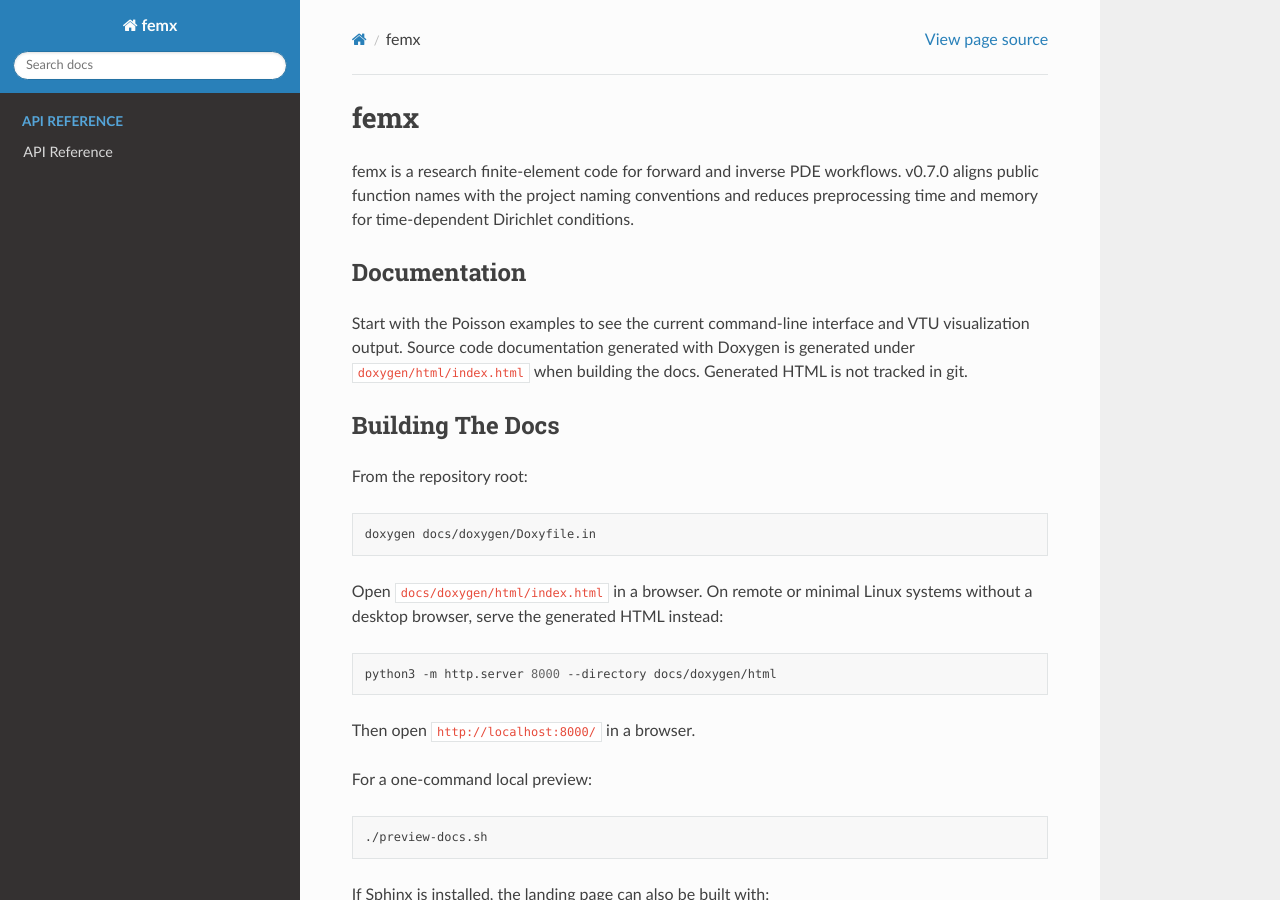
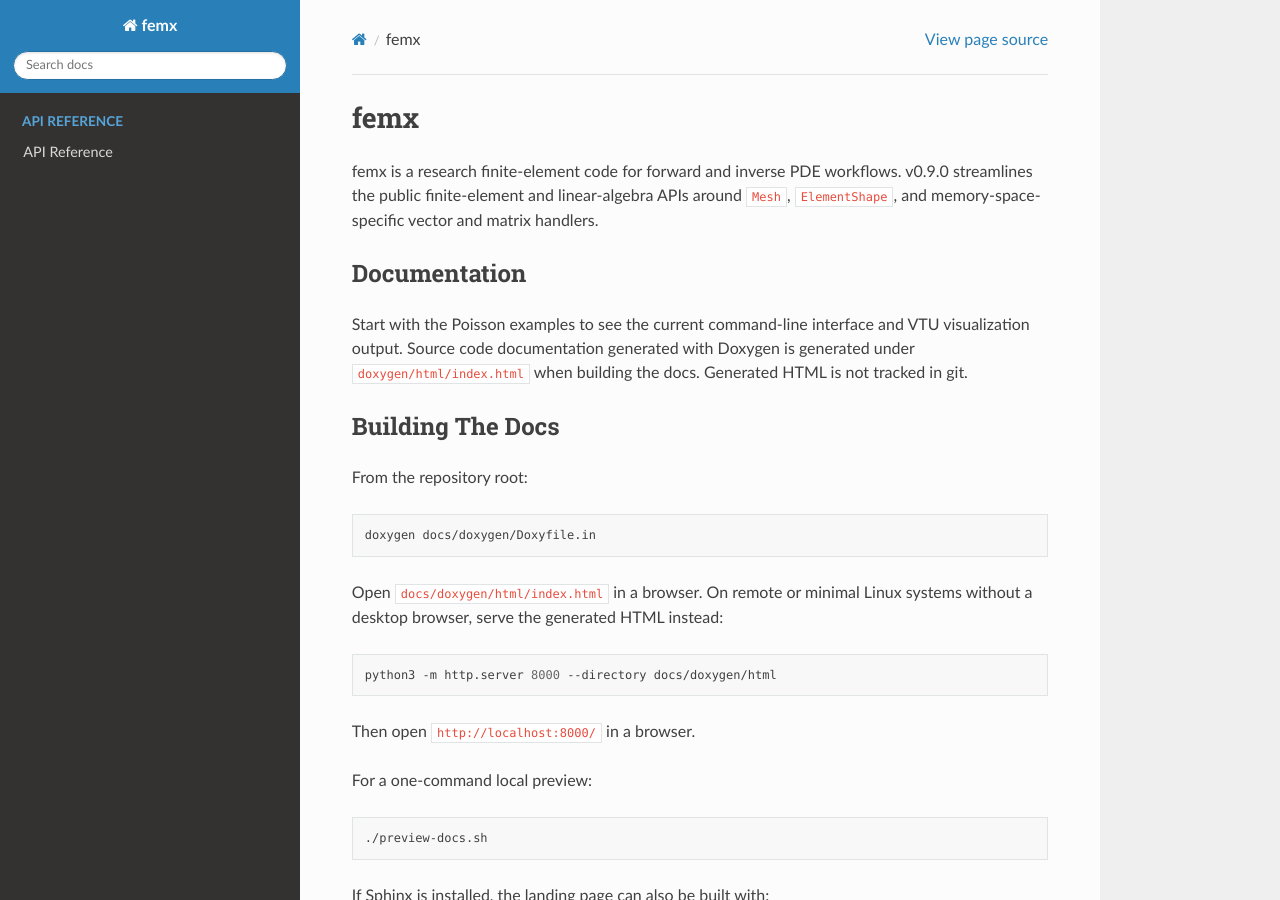
Before and after one commit to femx-project/femx, a Sphinx documentation site: the page built from docs/index.rst, in a window 1280 px wide and 900 px high. Built offline with Sphinx 7.4.7 and the Read the Docs theme 3.1.0, drawn with Linux system fonts in a browser that asks for light colours.

```diff
--- a/CMakeLists.txt
+++ b/CMakeLists.txt
@@ -10,7 +10,7 @@ option(FEMX_ENABLE_CUDA "Enable CUDA execution and Device storage" OFF)
 
 project(
   femx
-  VERSION 0.8.1
+  VERSION 0.9.0
   LANGUAGES CXX)
 
 include(CMakePackageConfigHelpers)
--- a/docs/conf.py
+++ b/docs/conf.py
@@ -1,6 +1,6 @@
 project = "femx"
 author = "femx developers"
-release = "0.7.0"
+release = "0.9.0"
 
 extensions = [
     "sphinx.ext.mathjax",
--- a/docs/index.rst
+++ b/docs/index.rst
@@ -3,8 +3,9 @@ femx
 ****
 
 femx is a research finite-element code for forward and inverse PDE workflows.
-v0.7.0 aligns public function names with the project naming conventions and
-reduces preprocessing time and memory for time-dependent Dirichlet conditions.
+v0.9.0 streamlines the public finite-element and linear-algebra APIs around
+``Mesh``, ``ElementShape``, and memory-space-specific vector and matrix
+handlers.
 
 Documentation
 -------------
--- a/pyproject.toml
+++ b/pyproject.toml
@@ -4,7 +4,7 @@ build-backend = "scikit_build_core.build"
 
 [project]
 name = "femx"
-version = "0.8.1"
+version = "0.9.0"
 description = "Python interface for the femx finite-element engine."
 readme = "python/README.md"
 requires-python = ">=3.9"
```
Also changed, not shown: CHANGELOG.md (+11 -1 lines), docs/doxygen/mainpage.md (+4 -4 lines), 7 other files.
